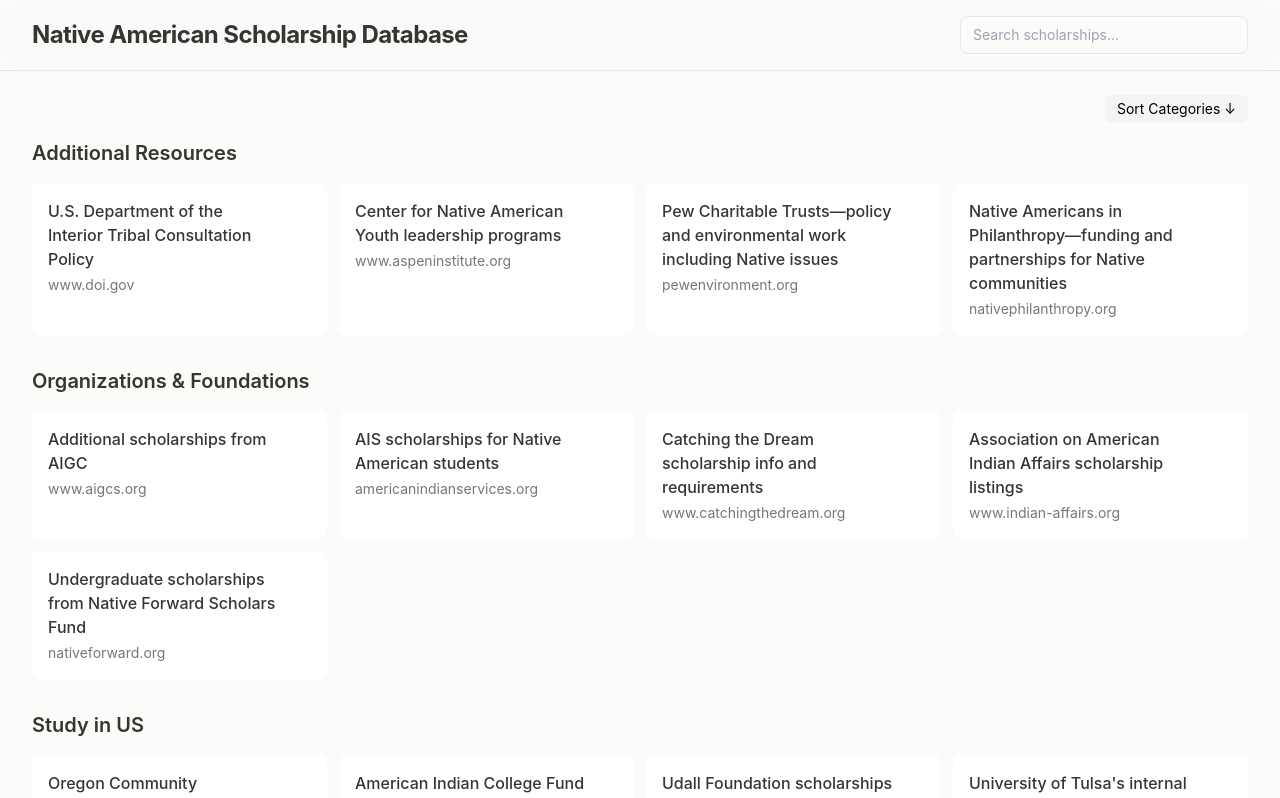
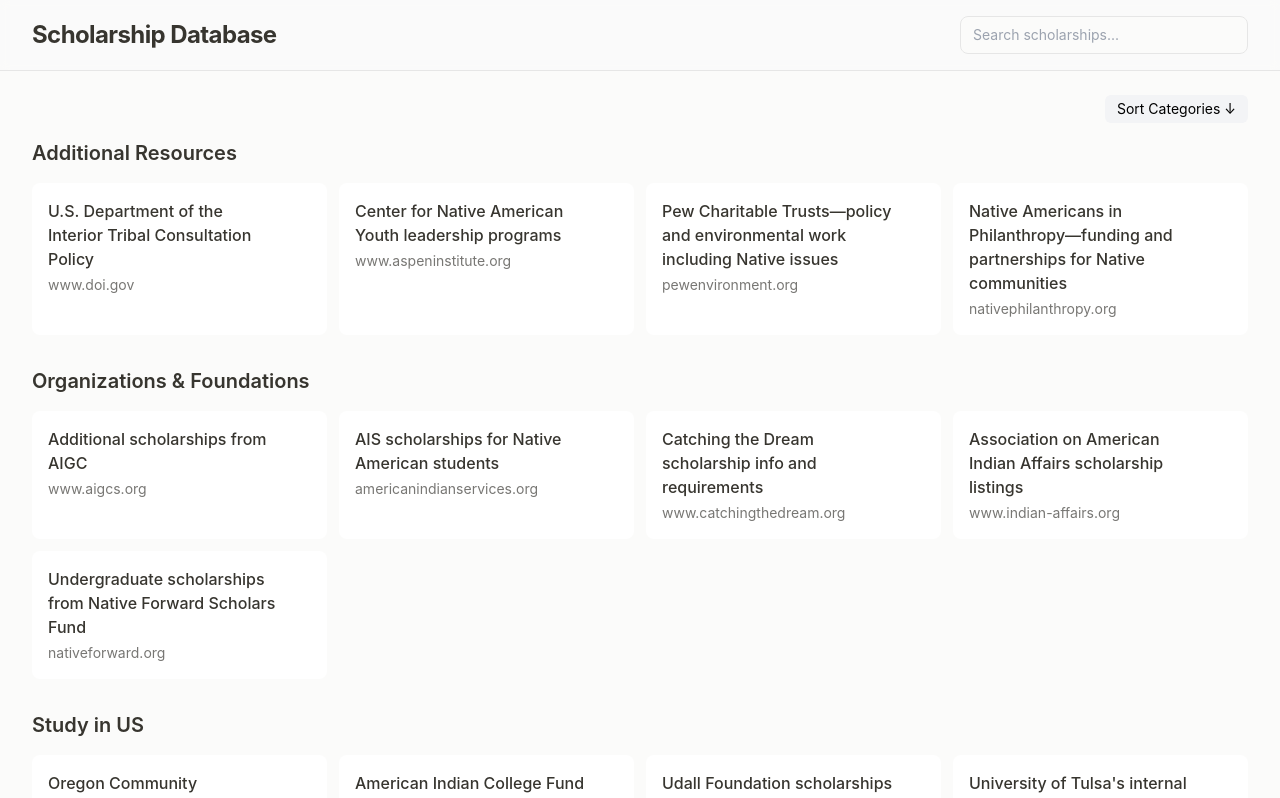
Before and after one commit to hidayatabisena/scholarship-database, a Vue app: page / in a window 1280 px wide. Shown: the top 798 px of the page. Built offline with nearby package versions, Linux system fonts and the light colour scheme.

Commit message:
Sorting categories and add metatags

```diff
--- a/index.html
+++ b/index.html
@@ -2,9 +2,17 @@
 <html lang="en">
   <head>
     <meta charset="UTF-8" />
-    <link rel="icon" type="image/svg+xml" href="/vite.svg" />
+    <link rel="icon" type="image/svg+xml" href="/favicon.svg" />
     <meta name="viewport" content="width=device-width, initial-scale=1.0" />
-    <title>Vite + Vue + TS</title>
+    <title>NextStopScholar | Scholarship Database</title>
+    <meta name="description" content="Discover scholarships to study abroad with NextStopScholar. Explore funding opportunities for the US, Canada, UK, Europe, Asia, and Latin America. Your global education journey starts here." />
+    <meta name="keywords" content="scholarships, study abroad, international scholarships, global scholarships, study in USA, study in UK, study in Canada, study in Europe, study in Australia, study in Asia, Latin America scholarships, student grants, scholarship database, NextStopScholar" />
+    <meta property="og:title" content="NextStopScholar | Scholarship Database" />
+    <meta property="og:description" content="Discover scholarships to study abroad with NextStopScholar. Explore funding opportunities for the US, Canada, UK, Europe, Asia, and Latin America." />
+    <meta property="og:type" content="website" />
+    <meta name="twitter:card" content="summary_large_image" />
+    <meta name="twitter:title" content="NextStopScholar | Scholarship Database" />
+    <meta name="twitter:description" content="Discover scholarships to study abroad with NextStopScholar. Explore funding opportunities globally." />
   </head>
   <body>
     <div id="app"></div>
--- a/src/App.vue
+++ b/src/App.vue
@@ -11,7 +11,7 @@
       <div class="max-w-7xl mx-auto py-4 px-4 sm:px-6 lg:px-8">
         <div class="flex items-center justify-between">
           <h1 class="text-2xl font-bold tracking-tight">
-            Native American Scholarship Database
+            Scholarship Database
           </h1>
           <div class="w-72">
             <input
--- a/src/components/ScholarshipList.vue
+++ b/src/components/ScholarshipList.vue
@@ -10,11 +10,7 @@
 }>();
 
 const { width } = useWindowSize();
-
-// Import scholarships from JSON file
 const scholarships: Record<string, Scholarship[]> = scholarshipsData;
-
-// Sorting options
 const sortOrder = ref<'asc' | 'desc'>('asc');
 
 const toggleSortOrder = () => {
@@ -26,10 +22,8 @@
   let filtered: Record<string, Scholarship[]> = {};
 
   if (!query) {
-    // Create a deep copy to avoid modifying the original data
     filtered = JSON.parse(JSON.stringify(scholarships));
   } else {
-    // Filter based on search query
     Object.entries(scholarships).forEach(([category, items]) => {
       const matchingItems = items.filter(scholarship =>
         scholarship.description.toLowerCase().includes(query) ||
```
Also changed, not shown: src/assets/main.css (added, +10 -0 lines), public/favicon.svg (added).
